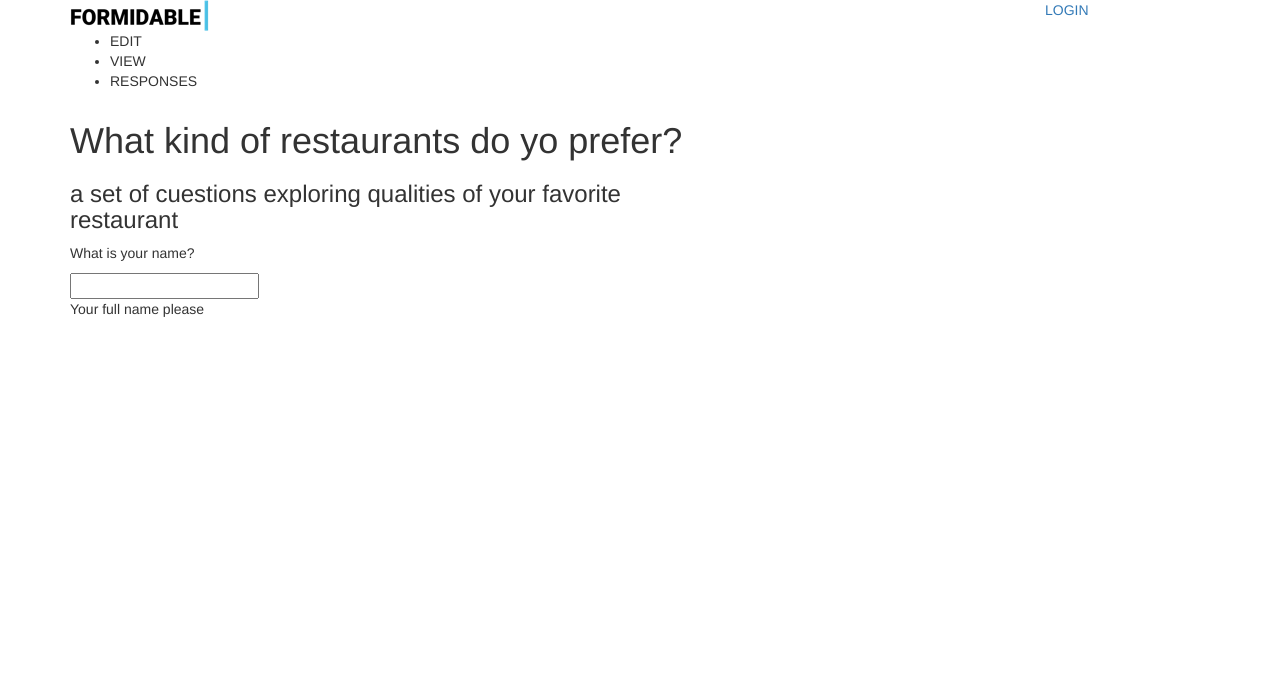
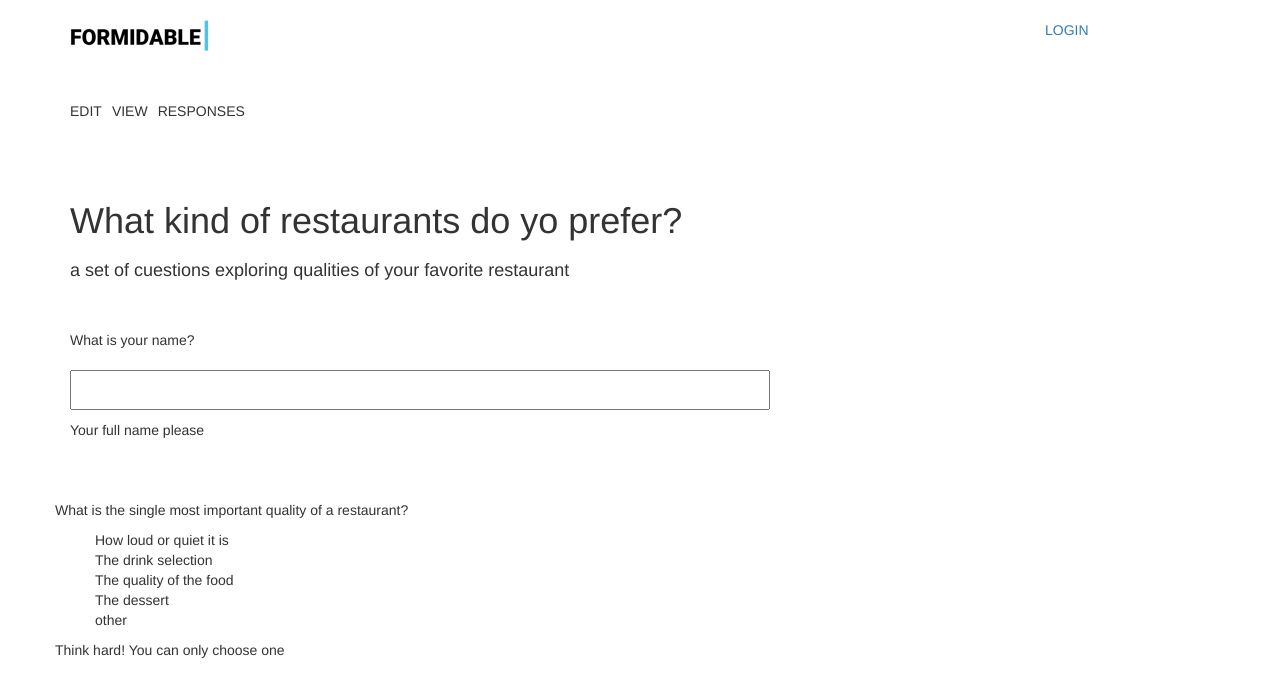
Before and after one commit to brunoliu01/formidable, a PHP site: page /index.html in a window 1280 px wide. Shown: the top 697 px of the page. Run offline with PHP 8.4, Linux system fonts and the light colour scheme.

Commit message:
añado avance

```diff
--- a/estilos.css
+++ b/estilos.css
@@ -1,3 +1,55 @@
+
 .login{
 	display: flex;
 }
+
+.section-text{
+	margin-right: 80px;
+}
+li{
+	list-style: none;
+}
+.nav-section{
+	display: flex;
+	margin-top: 30px;
+	margin-right:0px;
+}
+h3{
+	font-size: 18px;
+}
+.nav-section li{
+	margin-right: 10px;
+}
+
+.logo{
+	padding-bottom: 20px;
+	padding-top: 20px;
+	display: flex;
+	justify-content: space-between;
+}
+
+.login{
+	padding-top: 20px;
+}
+
+.text-1{
+	margin-top: 50px;
+}
+
+.text-name{
+	margin-top: 40px;
+}
+
+.full-name-please{
+	margin-top: 10px;
+}
+
+.input-name{
+	width: 700px;
+	height:40px;
+	margin-top: 10px;
+	padding-bottom: 30px;
+}
+.most-important{
+	margin-top: 50px;
+}
--- a/index.html
+++ b/index.html
@@ -2,9 +2,9 @@
 <html>
   <head>
   	<!-- Latest compiled and minified CSS -->
-	<link rel="stylesheet" href="https://maxcdn.bootstrapcdn.com/bootstrap/3.3.7/css/bootstrap.min.css" integrity="sha384-BVYiiSIFeK1dGmJRAkycuHAHRg32OmUcww7on3RYdg4Va+PmSTsz/K68vbdEjh4u" crossorigin="anonymous">
-
-  	<link rel="stylesheet" type="text/css" href="stilos.css">
+	 <link rel="stylesheet" href="https://maxcdn.bootstrapcdn.com/bootstrap/3.3.7/css/bootstrap.min.css" integrity="sha384-BVYiiSIFeK1dGmJRAkycuHAHRg32OmUcww7on3RYdg4Va+PmSTsz/K68vbdEjh4u" crossorigin="anonymous">
+    <meta name="viewport" content="width=device-width, user-scalable=no,  initial-scale=1.0, maximum-scale=1-0, minimun-scale=1.0">
+  	<link rel="stylesheet" type="text/css" href="estilos.css">
     <meta charset="utf-8">
     <title></title>
   </head>
@@ -12,11 +12,11 @@
   	<div class="header">
   		<div class="container">
   			<div class="row">
-  				<div class="col-lg-10 col-md-10">
+  				<div class=" logo col-xs-12 col-lg-10 col-md-10">
   					<img src="img/logo-fullColor.png">
   				</div>
-  				<div class="col-lg-2 col-md-2">
-  					<a href="">LOGIN</a>
+  				<div class="login col-xs-12 col-lg-2 col-md-2">
+  				   <a href="">LOGIN</a>
   				</div>
   			</div>
   		</div>
@@ -25,7 +25,7 @@
   		<div class="container">
   			<div class="row">
   				<div class="col-md-3 col-lg-3">
-  					<ul>
+  					<ul class="nav-section">
   						<li>EDIT</li>
   						<li>VIEW</li>
   						<li>RESPONSES</li>
@@ -37,8 +37,7 @@
   <div class="text-h1">
   		<div class="container">
   			<div class="row">
-  				<div>
-  					<div class="col-md-7 col-lg-7">
+  					<div class=" text-1 col-xs-12 col-md-7 col-lg-7">
   						<h1>
   							What kind of restaurants do yo prefer?
   						</h1>
@@ -50,17 +49,29 @@
   			</div>
   		</div>
   </div>
-  <div class="container">
+  <div class="text-name container">
   			<div class="row">
-  				<div>
-  					<div class="col-md-8 col-lg-8">
+  					<div class="col-xs-12 col-md-8 col-lg-8">
   						<P>What is your name?</P>
-  						<input type="text" name="nombre">
-  						<p>Your full name please</p>
+  						<input class="input-name" type="text" name="nombre">
+  						<p class="full-name-please">Your full name please</p>
   					</div>
-
-  				</div>
   			</div>
   		</div>
+    <div class="most-important container">
+       <div class="row">
+          <p>
+            What is the single most important quality of a restaurant?
+         </p>
+        <ul>
+            <li>How loud or quiet it is</li>
+            <li>The drink selection</li>
+            <li>The quality of the food</li>
+            <li>The dessert</li>
+            <li>other</li>
+        </ul>
+         <p>Think hard! You can only choose one</p>
+        </div>
+    </div>
   </body>
 </html>
```
